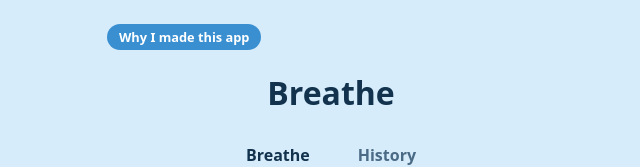
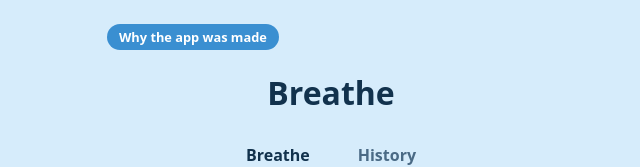
Before and after one commit to Westruva/breathing-exercises, a React (Vite) app: page / in a window 1280 px wide. Shown: the top 167 px of the page, without its empty margins (309-949 px from the left). Built offline with nearby package versions, Linux system fonts and the light colour scheme.

Commit message:
Rename About dropdown to 'Why the app was made'

```diff
--- a/src/features/about/components/AboutDropdown.jsx
+++ b/src/features/about/components/AboutDropdown.jsx
@@ -3,7 +3,7 @@
 export default function AboutDropdown() {
   return (
     <details className="about">
-      <summary>Why I made this app</summary>
+      <summary>Why the app was made</summary>
       <div className="about-text">
         <p>
           After I quit alcohol, I was forced to find another way to relieve stress. As we all know, it is
```
Also changed, not shown: 1 other file (tests, documents, lock files or other folders).
